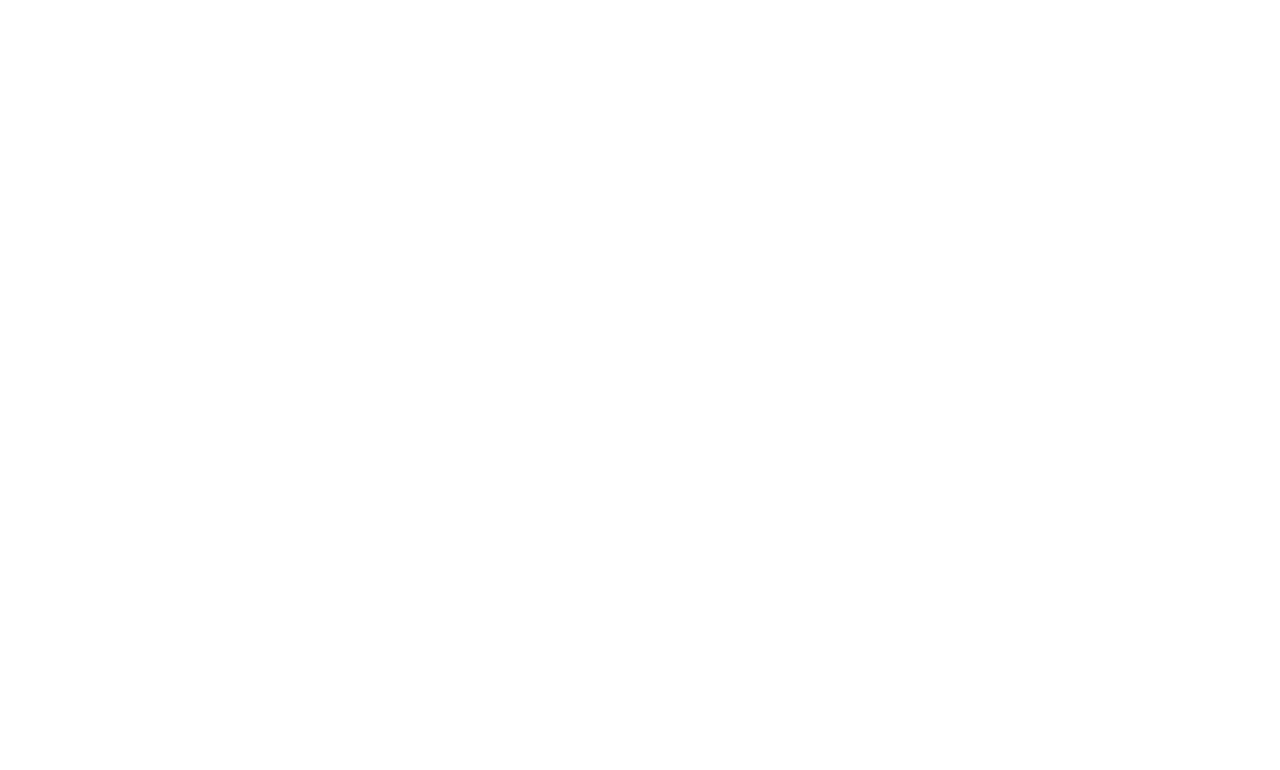
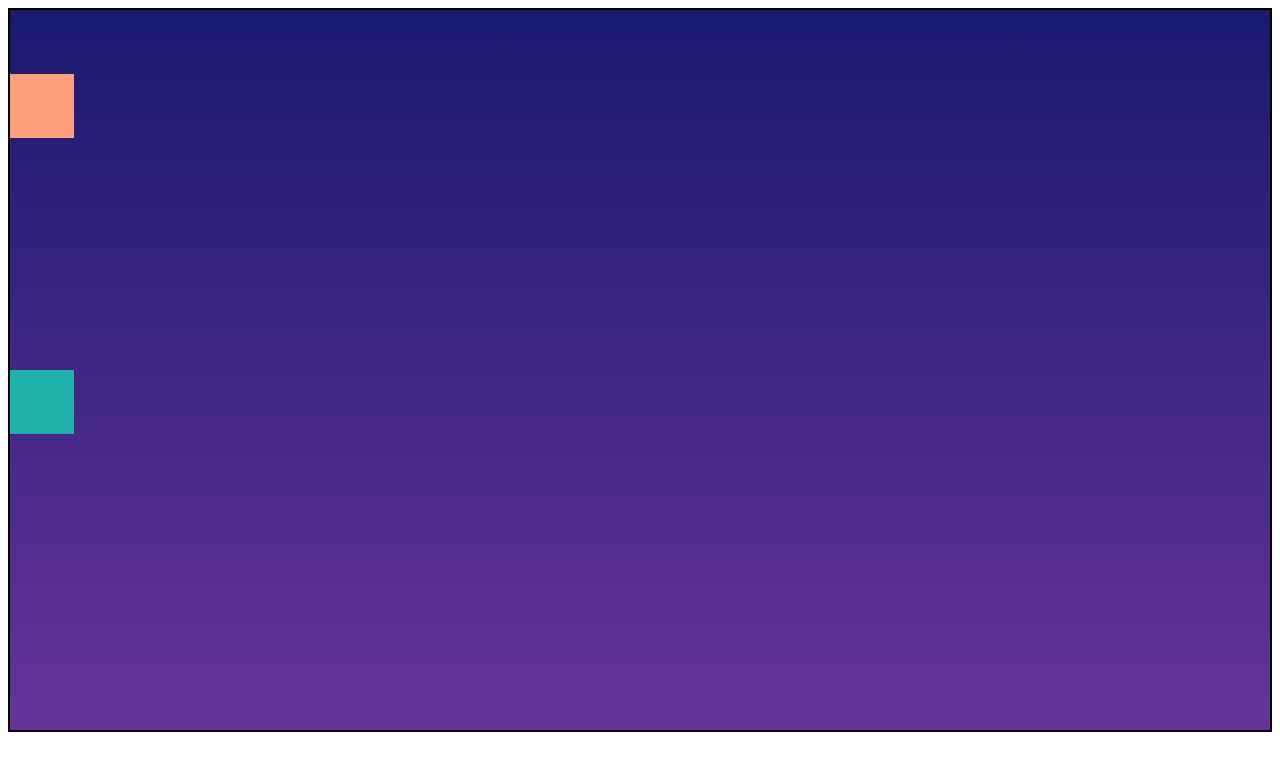
Before and after one commit to AjinRenfire/SShooter, a plain HTML site: page src/index.html in a window 1280 px wide. Drawn offline with Linux system fonts and the light colour scheme.

Commit message:
basic layout implemented

```diff
--- a/src/index.html
+++ b/src/index.html
@@ -4,9 +4,24 @@
     <meta charset="UTF-8">
     <meta http-equiv="X-UA-Compatible" content="IE=edge">
     <meta name="viewport" content="width=device-width, initial-scale=1.0">
-    <title>Document</title>
+
+    <link rel="stylesheet" href="style.css">
+    <script defer src="index.js"></script>
+
+    <title>shooter</title>
 </head>
 <body>
+    <div id="playground">
+        <div id="space" >
+            <div id="player">
+
+            </div>
+            <div class="destroyable">
+
+            </div>
+        </div>
+    </div>
+
 
 </body>
 </html>
--- a/src/style.css
+++ b/src/style.css
@@ -0,0 +1,36 @@
+* {
+    padding: 0px;
+
+}
+
+#playground{
+
+    position: relative;
+    display: flex;
+    justify-content: center;
+    align-items: center;
+}
+
+#space {
+    background: linear-gradient(midnightblue,rebeccapurple);
+    border: 2px solid black;
+    height: 720px;
+    width: 1280px;
+
+}
+
+#player{
+    position: relative;
+
+    top:50%;
+    height: 64px;
+    width:64px;
+    background-color: lightseagreen;
+}
+
+.destroyable {
+    position: absolute;
+    height: 64px;
+    width:64px;
+    background-color: lightsalmon;
+}
```
